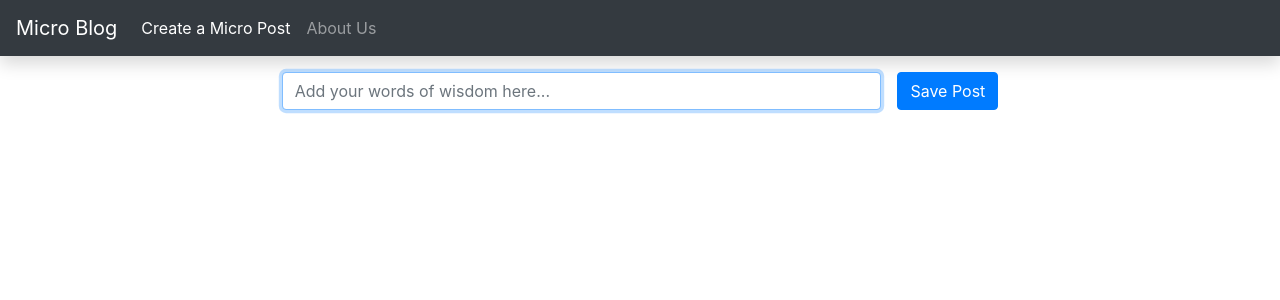
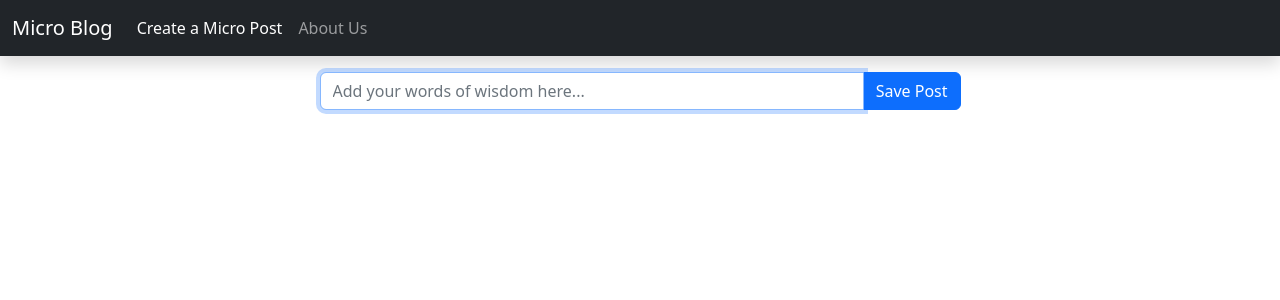
Before and after one commit to CUNYTechPrep/project-starter, a React (Create React App) app in the folder client/: page /posts/new in a window 1280 px wide. Shown: the top 300 px of the page. Built offline with nearby package versions, Linux system fonts and the light colour scheme.

Commit message:
Update bootstrap to v5

```diff
--- a/client/public/index.html
+++ b/client/public/index.html
@@ -25,9 +25,9 @@
       Learn how to configure a non-root public URL by running `npm run build`.
     -->
     <link
+      href="https://cdn.jsdelivr.net/npm/bootstrap@5.2.2/dist/css/bootstrap.min.css"
       rel="stylesheet"
-      href="https://stackpath.bootstrapcdn.com/bootstrap/4.3.1/css/bootstrap.min.css"
-      integrity="sha384-ggOyR0iXCbMQv3Xipma34MD+dH/1fQ784/j6cY/iJTQUOhcWr7x9JvoRxT2MZw1T"
+      integrity="sha384-Zenh87qX5JnK2Jl0vWa8Ck2rdkQ2Bzep5IDxbcnCeuOxjzrPF/et3URy9Bv1WTRi"
       crossorigin="anonymous"
     />
 
--- a/client/src/App.js
+++ b/client/src/App.js
@@ -10,10 +10,11 @@ import "./App.css";
 function Navigation(props) {
   return (
     <nav className="navbar navbar-expand-sm navbar-dark bg-dark shadow mb-3">
+      <div className="container-fluid">
         <Link className="navbar-brand" to="/">
           Micro Blog
         </Link>
-      <ul className="navbar-nav mr-auto">
+        <ul className="navbar-nav me-auto">
           <li className="nav-item">
             <NavLink className="nav-link" to="/posts/new">
               Create a Micro Post
@@ -25,6 +26,7 @@ function Navigation(props) {
             </NavLink>
           </li>
         </ul>
+      </div>
     </nav>
   );
 }
@@ -34,7 +36,7 @@ class App extends React.Component {
     return (
       <BrowserRouter>
         <Navigation />
-        <div className="container-fluid text-center">
+        <div className="container-xl text-center">
           <div className="row justify-content-center">
             <Routes>
               <Route path="/posts/new" element={<PostFormPage />} />
--- a/client/src/components/Loading.js
+++ b/client/src/components/Loading.js
@@ -3,8 +3,8 @@ import React from "react";
 function Loading() {
   return (
     <div className="d-flex justify-content-center">
-      <div className="spinner-border" role="status">
-        <span className="sr-only">Loading...</span>
+      <div className="spinner-border text-dark" role="status">
+        <span className="visually-hidden">Loading...</span>
       </div>
     </div>
   );
--- a/client/src/components/Post.js
+++ b/client/src/components/Post.js
@@ -8,9 +8,7 @@ function Post({ content, createdAt, id }) {
         <div className="card-body card-text">
           <Link to={"/posts/" + id}>{content}</Link>
         </div>
-        <div className="card-footer small text-muted text-right">
-          {createdAt}
-        </div>
+        <div className="card-footer small text-muted text-end">{createdAt}</div>
       </div>
     </div>
   );
--- a/client/src/pages/PostFormPage.js
+++ b/client/src/pages/PostFormPage.js
@@ -47,7 +47,7 @@ function PostFormPage() {
             type="text"
             placeholder="Add your words of wisdom here..."
             value={content}
-            className="form-control mr-3 rounded"
+            className="form-control"
             onChange={handleContentChange}
             autoFocus
           />
--- a/client/src/pages/ShowPostPage.js
+++ b/client/src/pages/ShowPostPage.js
@@ -32,9 +32,7 @@ function ShowPostPage() {
   }, [params.id]);
 
   if (error)
-    return (
-      <Error details={"Micro post with id=" + params.id + " was not found"} />
-    );
+    return <Error details={"Micro post with id=" + params.id + " not found"} />;
   if (loading) return <Loading />;
 
   return <Post {...post} />;
```
Lines whose indentation alone changed are shown as unchanged.
